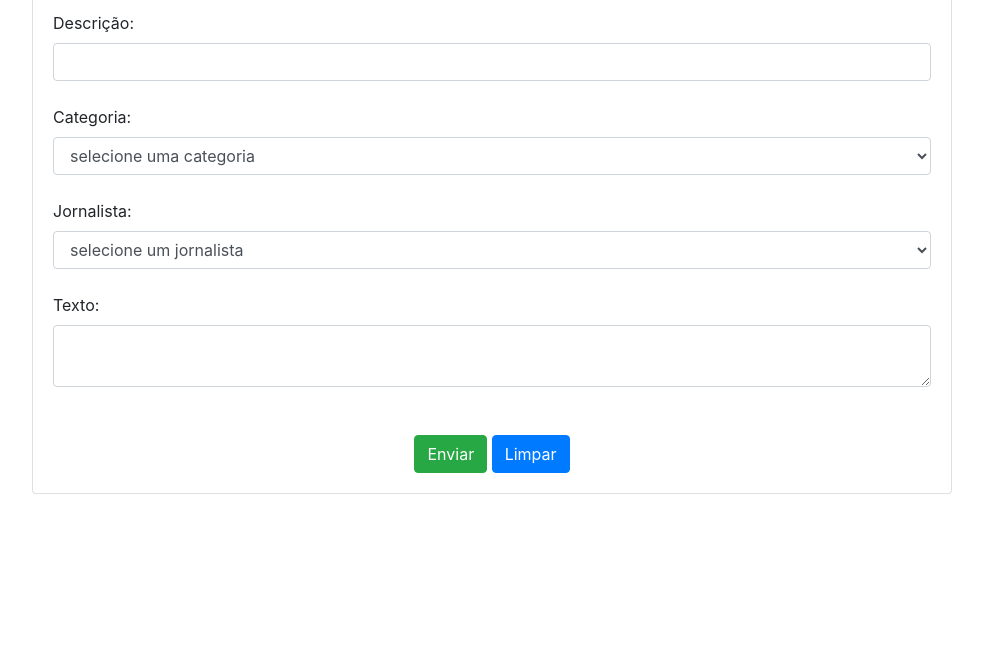
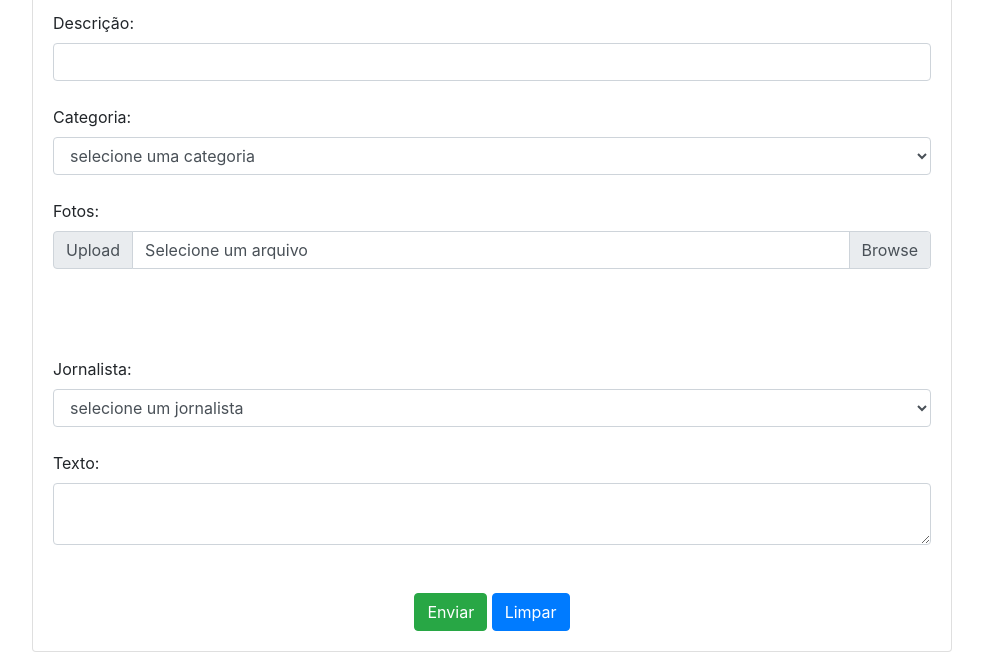
Before and after one commit to marcorozo2702/ProjetoIntegrador, a CodeIgniter app: page /ProjetoIntegrador/index.php/noticia/cadastro in a window 1280 px wide; the page is wider, and only the part inside the window is pictured. Shown: the part 337-989 px from the top of that part, without its empty margins (148-1131 px from the left). Before the commit the page ends 831 px from the top of that part, so only its background shows below. Run offline with CodeIgniter, Linux system fonts and the light colour scheme; data comes from the database, SQL or seed files in the repository; tables that the repository leaves empty hold one stand-in row (values such as "Sample post"); some libraries are stand-ins or nearby versions.

Commit message:
Editado cabeçalho, adicionado imagens as noticias, outros

```diff
--- a/application/controllers/Noticia.php
+++ b/application/controllers/Noticia.php
@@ -67,6 +67,20 @@ class Noticia extends CI_Controller {
                 'data' => date('Y-m-d H:i:s')
             );
 
+            $config['upload_path'] = './uploads/';
+            $config['allowed_types'] = 'gif|jpg|png';
+            $config['max_width'] = 1024;
+            $config['max_height'] = 768;
+            $config['encrypt_name'] = true;
+            $this->load->library('upload', $config);
+            if (!$this->upload->do_upload('userfile')) {
+                $error = array('error' => $this->upload->display_errors());
+                //cria uma sessão com o error e redireciona
+            } else {
+                //pega o nome do arquivo que foi enviado e adiciona no array  $data
+                $data['imagem'] = $this->upload->data('file_name');
+            }
+
 
             if ($this->Noticia_model->insert($data)) {
                 $this->session->set_flashdata('mensagem', '<div class="alert alert-success">Noticia inserido.</div>');
@@ -115,6 +129,20 @@ class Noticia extends CI_Controller {
                     'data' => date('Y-m-d H:i:s')
                 );
 
+                $config['upload_path'] = './uploads/';
+                $config['allowed_types'] = 'gif|jpg|png';
+                $config['max_width'] = 1024;
+                $config['max_height'] = 768;
+                $config['encrypt_name'] = true;
+                $this->load->library('upload', $config);
+                if (!$this->upload->do_upload('userfile')) {
+                    $error = array('error' => $this->upload->display_errors());
+                    //cria uma sessão com o error e redireciona
+                } else {
+                    //pega o nome do arquivo que foi enviado e adiciona no array  $data
+                    $data['imagem'] = $this->upload->data('file_name');
+                }
+
                 if ($this->Noticia_model->update($id, $data)) {
                     $this->session->set_flashdata('mensagem', '<div class="alert alert-success">Jornalista alterado.</div>');
                     redirect('Noticia/lista');
--- a/application/views/Footer/Footer.php
+++ b/application/views/Footer/Footer.php
@@ -1,7 +1,6 @@
-        <script src="https://code.jquery.com/jquery-3.3.1.slim.min.js" integrity="sha384-q8i/X+965DzO0rT7abK41JStQIAqVgRVzpbzo5smXKp4YfRvH+8abtTE1Pi6jizo" crossorigin="anonymous"></script>
-        <script src="https://cdnjs.cloudflare.com/ajax/libs/popper.js/1.14.7/umd/popper.min.js" integrity="sha384-UO2eT0CpHqdSJQ6hJty5KVphtPhzWj9WO1clHTMGa3JDZwrnQq4sF86dIHNDz0W1" crossorigin="anonymous"></script>
-        <script src="https://stackpath.bootstrapcdn.com/bootstrap/4.3.1/js/bootstrap.min.js" integrity="sha384-JjSmVgyd0p3pXB1rRibZUAYoIIy6OrQ6VrjIEaFf/nJGzIxFDsf4x0xIM+B07jRM" crossorigin="anonymous"></script>
-
-
-    </body>
+<script src="https://code.jquery.com/jquery-3.3.1.slim.min.js" integrity="sha384-q8i/X+965DzO0rT7abK41JStQIAqVgRVzpbzo5smXKp4YfRvH+8abtTE1Pi6jizo" crossorigin="anonymous"></script>
+<script src="https://cdnjs.cloudflare.com/ajax/libs/popper.js/1.14.7/umd/popper.min.js" integrity="sha384-UO2eT0CpHqdSJQ6hJty5KVphtPhzWj9WO1clHTMGa3JDZwrnQq4sF86dIHNDz0W1" crossorigin="anonymous"></script>
+<script src="https://stackpath.bootstrapcdn.com/bootstrap/4.3.1/js/bootstrap.min.js" integrity="sha384-JjSmVgyd0p3pXB1rRibZUAYoIIy6OrQ6VrjIEaFf/nJGzIxFDsf4x0xIM+B07jRM" crossorigin="anonymous"></script>
+<script src="<?= base_url('\public\JS\javascript.js') ?>"></script>
+</body>
 </html>
--- a/application/views/Noticia/Cadastro.php
+++ b/application/views/Noticia/Cadastro.php
@@ -5,7 +5,7 @@
             <div class="card">
                 <h5 class="card-header"><i class="far fa-edit"></i> Cadastro de Noticias</h5>
                 <div class="card-body">
-                            <form action="" method="POST">
+                    <form action="" method="POST" enctype="multipart/form-data">
                         <input type="hidden" name="id" value="">
                         <div>
                             <div>
@@ -26,6 +26,20 @@
                                     }
                                     ?>
                                 </select>
+                                <br>
+                                <label for="userfile"> Fotos: </label>
+                                <div class="input-group mb-3">
+                                    <div class="input-group-prepend">
+                                        <span class="input-group-text" id="inputGroupFileAddon01">Upload</span>
+                                    </div>
+                                    <div class="custom-file">
+                                        <input type="file" name="userfile" class="custom-file-input" id="inputGroupFile01" aria-describedby="inputGroupFileAddon01">
+                                        <label class="custom-file-label" for="inputGroupFile01">Selecione um arquivo</label>
+                                    </div>
+                                </div>
+                                <div class="text-center">
+                                    <img src="" id="view" name="imagem" width="210" style="max-height:210px" /> <br><br>
+                                </div>
                                 <br>
                                 <div><label for="jornalista"> Jornalista: </label></div>
                                 <select name="jornalista" class="form-control">
--- /dev/null
+++ b/public/JS/javascript.js
@@ -0,0 +1,13 @@
+//Pré Visualizar
+$(function() {
+    $("#inputGroupFile01").change(function() {
+        if (this.files && this.files[0]) {
+            //Cria variável, Usa função FileReader
+            var reader = new FileReader();
+            reader.onload = function(e) {
+                $('#view').attr('src', e.target.result);
+            };
+            reader.readAsDataURL(this.files[0]);
+        }
+    });
+});
--- a/public/css/custom.css
+++ b/public/css/custom.css
@@ -68,8 +68,8 @@ h1 p {
         text-align: center;
     }
     .logocabeca{
-    text-align: center;
-}
+        text-align: center;
+    }
 }
 .noticia{
     padding-right: 25px !important;
@@ -79,6 +79,8 @@ h1 p {
     width: 100%;
 }
 
-#menu{
-    background-color: #002EC1 !important;
+.titulo{
+    white-space: nowrap;
+    overflow: hidden;
+    text-overflow: ellipsis;
 }
```
Also changed, not shown: application/views/Noticia/Altera.php (+16 -0 lines), application/views/Noticia/Lista.php (+10 -7 lines). Lines whose indentation alone changed are shown as unchanged.
